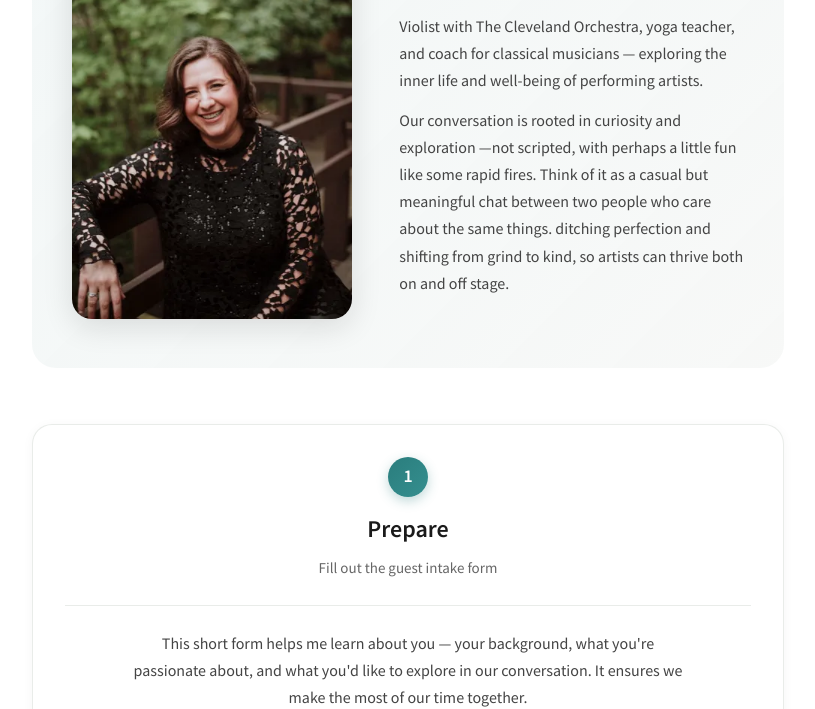
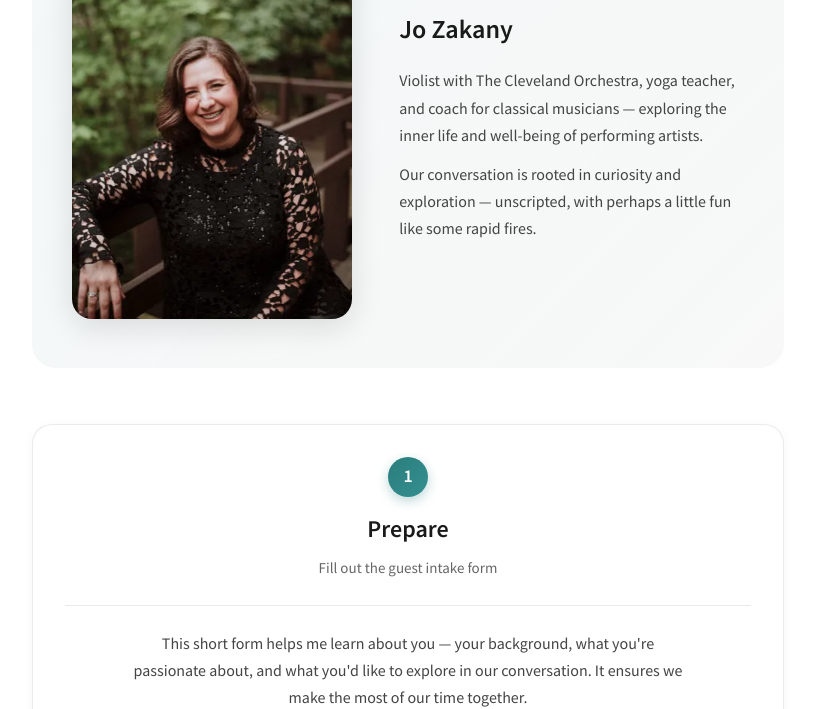
Before and after one commit to mzakany23/mindfulopus-website, an Eleventy site: page src/podcast/guest-introduction.html in a window 1280 px wide. Shown: the part 908-1617 px from the top of the page, without its empty margins (232-1047 px from the left). Built offline with nearby package versions, Linux system fonts and the light colour scheme; Eleventy itself is replaced by a stand-in of ours; files that its build step writes are made by us from their sources; what eleventy-plugin-svg-sprite would draw is missing.

```diff
--- a/src/podcast/guest-introduction.html
+++ b/src/podcast/guest-introduction.html
@@ -791,8 +791,7 @@
         <h2>Meet Your Host</h2>
         <h3>Jo Zakany</h3>
         <p>Violist with The Cleveland Orchestra, yoga teacher, and coach for classical musicians — exploring the inner life and well-being of performing artists.</p>
-        <p>Our conversation is rooted in curiosity and exploration —not scripted, with perhaps a little fun like some rapid fires. Think of it as a casual but meaningful chat between two people who care about the same things.
-          ditching perfection and shifting from grind to kind, so artists can thrive both on and off stage.</p>
+        <p>Our conversation is rooted in curiosity and exploration — unscripted, with perhaps a little fun like some rapid fires.
       </div>
     </section>
 
```
